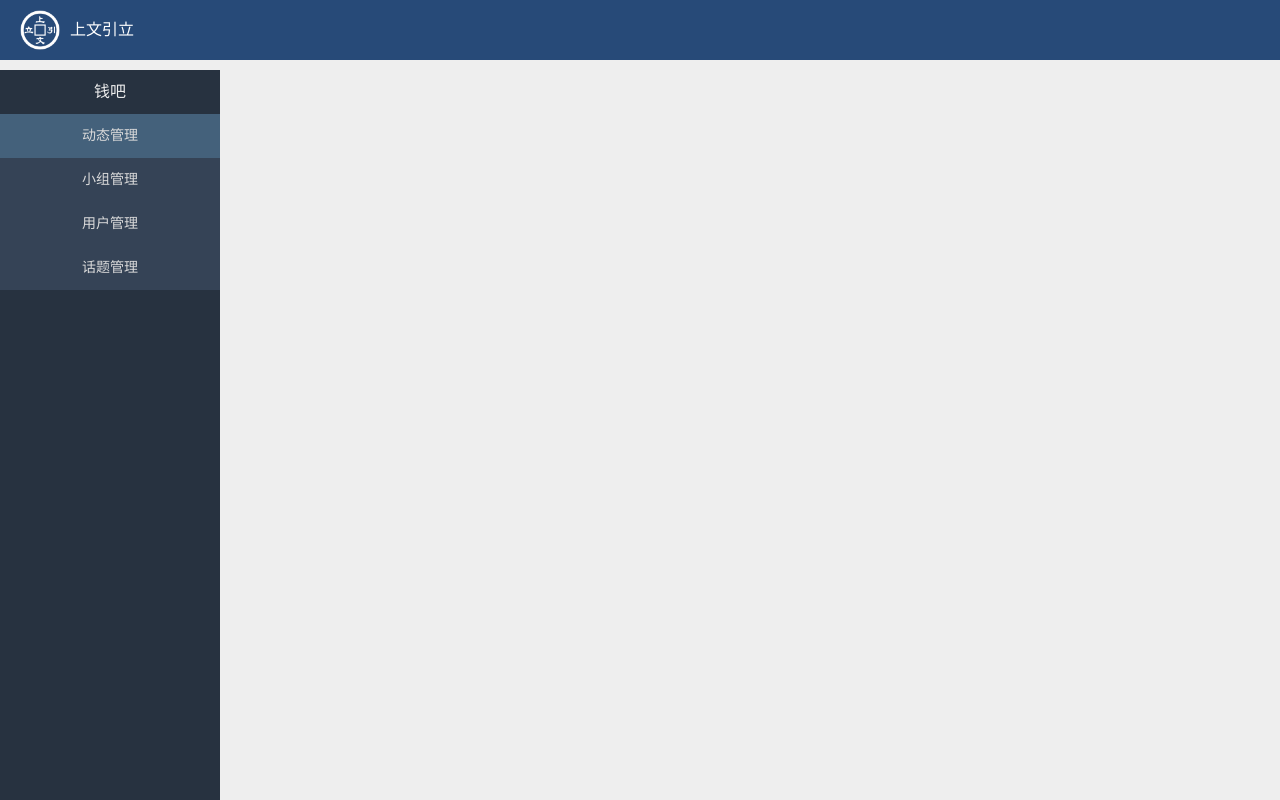
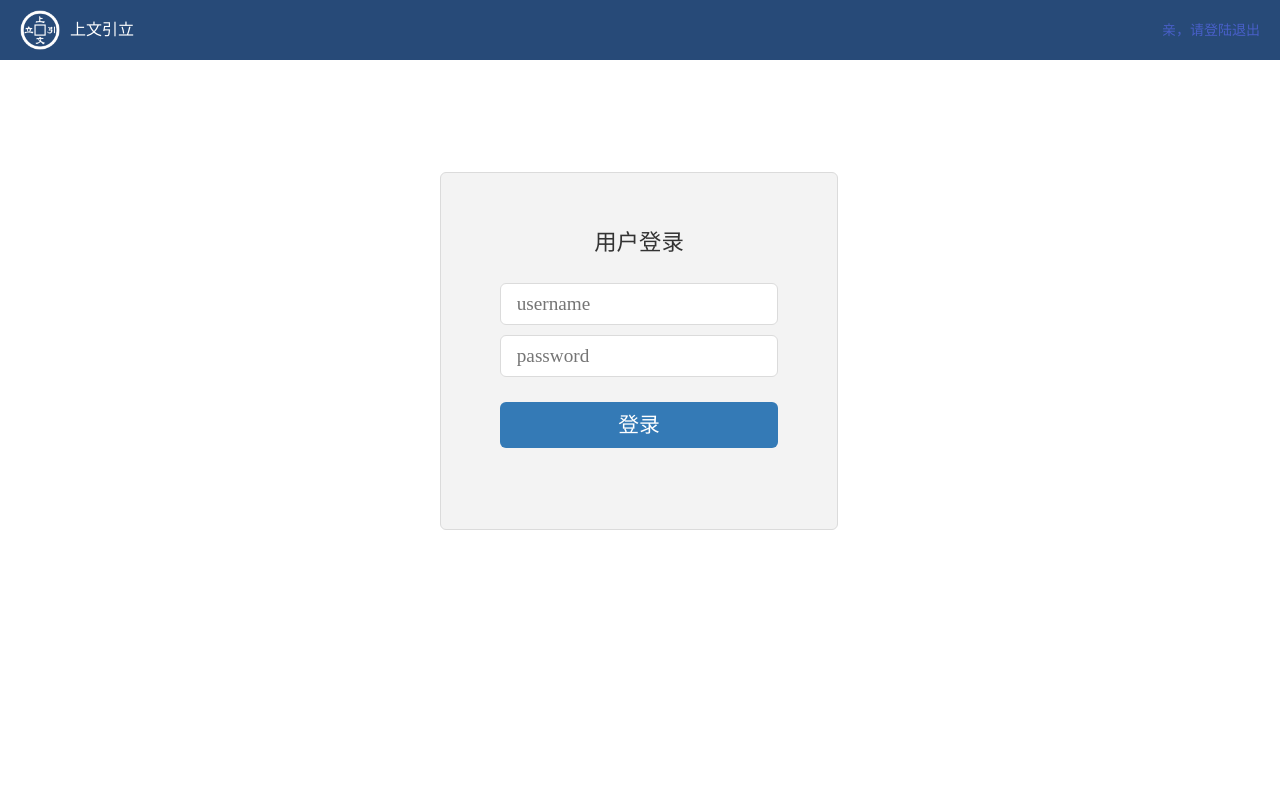
Before and after one commit to yuxuanfrontend/moneybar-backend, a Vue app: page / in a window 1280 px wide. Built offline with nearby package versions, Linux system fonts and the light colour scheme.

Commit message:
login 用户查询  小组查询

```diff
--- a/src/App.vue
+++ b/src/App.vue
@@ -20,8 +20,8 @@ html,body{
 <template>
   <div id="app">
     <managementhead></managementhead>
-    <managementwrap></managementwrap>
-    <!-- <router-view></router-view> -->
+    <!-- <managementwrap></managementwrap> -->
+    <router-view></router-view>
 
     <!-- <section class="hero is-primary">
       <div class="hero-body">
--- /dev/null
+++ b/src/components/login.vue
@@ -0,0 +1,85 @@
+<template lang="html">
+  <div class="loginbox">
+    <div class="login">
+      <h2>用户登录</h2>
+      <form class="" action="" method="post">
+        <input type="text" name="username" placeholder="username" v-model="username">
+        <input type="password" name="password" placeholder="password" v-model="password">
+        <input type="button" name="" value="登录" v-on:click="loginbtn" v-on:keyup.enter="loginbtn">
+      </form>
+    </div>
+  </div>
+</template>
+
+<script>
+export default {
+  name : 'login',
+  data () {
+    return {
+      username:'',
+      password:''
+    }
+  },
+  methods : {
+    loginbtn (){
+      this.$router.push('dynamic')
+    }
+  }
+}
+</script>
+
+<style lang="css" scoped>
+.loginbox{
+  width: 100%;
+  height: 100%;
+  position: relative;
+}
+.login{
+  width: 398px;
+  height: 358px;
+  position: absolute;
+  left: 50%;
+  margin-left:-200px;
+  top:44%;
+  margin-top: -180px;
+  border: 1px solid #dbdbdb;
+  background: #f3f3f3;
+  border-radius: 6px;
+}
+.login h2{
+  font-size:1.4em;
+  line-height: 60px;
+  margin-top: 40px;
+  font-weight:normal;
+  color: #333;
+  text-align: center;
+}
+.login input{
+  width: 70%;
+  display: block;
+  margin: 10px auto;
+  height:2.2em;
+  line-height:2.2em;
+  border: 1px solid #dbdbdb;
+  border-radius: 6px;
+  font-family:"微软雅黑";
+  outline: none;
+}
+.login input[type=text],
+.login input[type=password]{
+  text-indent:.8em;
+  font-size:1.2em;
+  color: #666;
+}
+.login input[type=button]{
+  background:#347ab6;
+  border:none;
+  color: #fff;
+  font-size:1.3em;
+  cursor: pointer;
+  margin-top:25px;
+}
+.login input[type=button]:hover{
+  background:#2f71a9;
+}
+</style>
--- a/src/components/managementHead.vue
+++ b/src/components/managementHead.vue
@@ -3,10 +3,10 @@
     <div class="logobox">
       <img src="../assets/u324.png" alt="">上文引立
     </div>
-    <!-- <div class="loginbox">
+    <div class="loginbox">
       <a v-on:click="loginbtn">{{ loginTxt }}</a>
-      <a v-on:click='fetch' v-if="$store.state.isLogin">退出</a>
-    </div> -->
+      <a v-on:click='fetch'>退出</a>
+    </div>
   </div>
 </template>
 
@@ -28,17 +28,10 @@ export default {
   },
   methods:{
     loginbtn(){
-      if(this.$store.state.isLogin){
-        return false
-      }else{
-        this.$router.push('/')
-      }
+        this.$router.push('login')
     },
     fetch(){
-      this.$http.get('https://backend-api.yinli99.com/api/wechat/operation/logout?token='+window.localStorage.token).then((res)=>{
-        this.$store.commit('setIsLogin',false)
-        this.$router.push('/')
-      })
+
     }
   }
 }
@@ -51,7 +44,7 @@ export default {
   color:#fff;
   font-family: "微软雅黑";
   width: 100%;
-  justify-content:space-between;
+  justify-content: space-between;
   align-items: center;
   position: absolute;
   left:0;
@@ -59,6 +52,7 @@ export default {
   z-index: 1
 }
 .managementhead .logobox{
+  width:160px;
   line-height: 40px;
   display: inline-flex;
   align-items: center;
@@ -70,6 +64,9 @@ export default {
 }
 .managementhead .loginbox{
   font-size: 14px;
+  display: inline-flex;
+  align-items: center;
+  justify-content: flex-end;
   margin-right: 20px;
 }
 .loginbox a{
--- a/src/components/managementWrap.vue
+++ b/src/components/managementWrap.vue
@@ -7,15 +7,11 @@
 
 <script>
 import managementmenu from './managementMenu'
-// import managementcontent from './managementContent'
-// import managementadd from './managementAdd'
 
 export default {
   name:'managementWrap',
   components:{
     managementmenu,
-    // managementcontent,
-    // managementadd
   }
 }
 </script>
--- a/src/pages/dynamic/dynamic.vue
+++ b/src/pages/dynamic/dynamic.vue
@@ -23,10 +23,10 @@
     <div class="mb-filter">
       <input class="input mb-filter__input" type="text" placeholder="动态标题">
       <input class="input mb-filter__input" type="text" placeholder="用户昵称">
-      <input class="input mb-filter__input" type="text" placeholder="开始日期">至
-      <input class="input mb-filter__input" type="text" placeholder="结束日期">
+      <input class="input mb-filter__input" type="text" placeholder="开始日期" ref="startDate" >至
+      <input class="input mb-filter__input" type="text" placeholder="结束日期" ref="endDate">
 
-      <button class="button">搜索</button>
+      <button class="button" >搜索</button>
       <button class="button">重置</button>
       <div class="">
         数量：1000条
@@ -74,6 +74,9 @@
 </template>
 
 <script>
+import Flatpickr from 'flatpickr'
+import datePickerZh from 'flatpickr/dist/l10n/zh'
+import Img from '../../assets/logo.png'
 
 import pagination from '../../components/pagination'
 import moment from 'moment'
@@ -97,6 +100,9 @@ export default {
   },
 
   mounted(){
+    new Flatpickr(this.$refs.startDate)
+    new Flatpickr(this.$refs.endDate)
+
     this.dynamicList()
   },
 
--- a/src/pages/team/newAddTeam.vue
+++ b/src/pages/team/newAddTeam.vue
@@ -64,7 +64,6 @@
 
 <script>
 
-import vueFileUpload from 'vue-file-upload'
 
 export default {
   name:'newAddTeam',
@@ -143,11 +142,8 @@ export default {
     //   let src = window.URL.createObjectURL(this.files[this.files.length - 1].file);
     //   return src;
     // }
-  },
+  }
 
-  components: {
-    vueFileUpload
-  }
 }
 </script>
 
--- a/src/pages/topic/add-topic.vue
+++ b/src/pages/topic/add-topic.vue
@@ -1,6 +1,6 @@
 <template lang="html">
   <div class="my-container">
-    <div class="mb-title">新增时间 </div>
+    <div class="mb-title">新增话题 </div>
     <div class="topic-box">
       <div class="mb-filter">
         话题名称：<input class="input w400" type="text" placeholder="请输入话题名称" v-model="topicTitle">
@@ -27,7 +27,7 @@ export default {
         title:this.topicTitle
       }).then((res)=>{
         console.log(res)
-        this.$router.push('topic')
+        //this.$router.push('topic')
       },(err)=>{
         console.log(1111)
       })
--- a/src/pages/user/user.vue
+++ b/src/pages/user/user.vue
@@ -9,10 +9,10 @@ th,td{
   <div class="my-container">
     <div class="mb-title">举报管理</div>
     <div class="mb-filter">
-      <input class="input mb-filter__input" type="text" placeholder="用户昵称">
-      <input class="input mb-filter__input" type="text" placeholder="开始日期" ref="startDate">至
-      <input class="input mb-filter__input" type="text" placeholder="结束日期" ref="endDate">
-      <button class="button mb-filter__button">搜索</button>
+      <input class="input mb-filter__input" type="text" placeholder="用户昵称" v-model="userName">
+      <input class="input mb-filter__input" type="text" placeholder="开始日期" ref="startDate" v-model="startDate">至
+      <input class="input mb-filter__input" type="text" placeholder="结束日期" ref="endDate" v-model="endDate">
+      <button class="button mb-filter__button" @click="searchUser">搜索</button>
       <button class="button mb-filter__button">重置</button>
       <div class="">
         被举报数量：1000条
@@ -74,6 +74,9 @@ export default {
   },
   data () {
     return {
+      userName:'',
+      startDate:'',
+      endDate:'',
       users:[],
       queryPage:1,
       querySize:10,
@@ -101,6 +104,35 @@ export default {
         },
         // statusVal:this.status
       })
+      .then((res)=>{
+        this.users = res.body.dto.results
+        this.totalPage = res.body.dto.count / this.querySize
+
+        if(this.totalPage < 1){
+          this.pageshow =false
+        }else if(this.totalPage > 1){
+          this.pageshow =true
+          this.totalPage = Math.ceil(this.totalPage)
+        }
+
+      },(err)=>{
+        console.log(res.body.responseMsg)
+      })
+    },
+    searchUser(){
+      var teamData = {
+            basePageResults:{
+              pageNo: this.queryPage,
+              pageSize: this.querySize,
+            },
+            nickname: this.userName,
+            beginCreateTime:   moment(this.startDate + ' 00:00:00').valueOf(),
+            endCreateTime:   moment(this.endDate + ' 23:59:59').valueOf(),
+            // statusVal:this.status
+          }
+      this.$request.post(this.$getUrl('members')).send(
+        teamData
+      )
       .then((res)=>{
         this.users = res.body.dto.results
         this.totalPage = res.body.dto.count / this.querySize
--- a/src/router/router.js
+++ b/src/router/router.js
@@ -12,19 +12,32 @@ import user from '../pages/user/user'
 import reportdynamic from '../pages/user/report-dynamic'
 import reportcomment from '../pages/user/report-comment'
 
-import managementcontent from '../components/managementContent'
+import managementwrap from '../components/managementWrap'
+import managementmenu from '../components/managementMenu'
+
+import login from '../components/login'
 
 
 
 module.exports = [
-  // {
-  //   path:'/',
-  //   name:'',
-  //   component:managementcontent
-  // },
+  {
+    path:'/',
+    component:login
+  },
 
   {
-    path: '/dynamic',
+    path:'/login',
+    component:login
+  },
+
+  {
+    path:'/',
+    name:'',
+    component:managementwrap,
+    children:[
+
+      {
+        path:'dynamic',
         name:'动态管理',
         component: dynamic,
       },
@@ -80,5 +93,9 @@ module.exports = [
       {
         path: '/user',
         component: user
+      }
+    ]
   },
+
+
 ];
```
Also changed, not shown: src/pages/team/team.vue (+39 -3 lines). Lines whose indentation alone changed are shown as unchanged.
